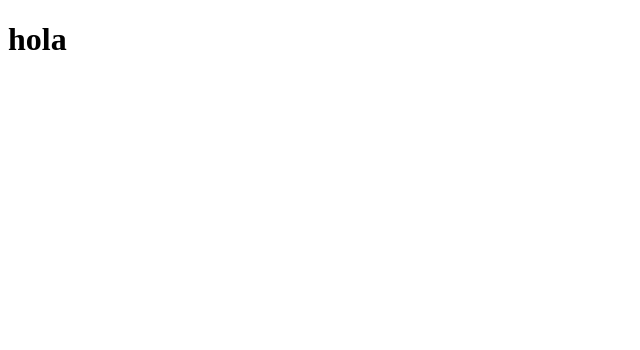
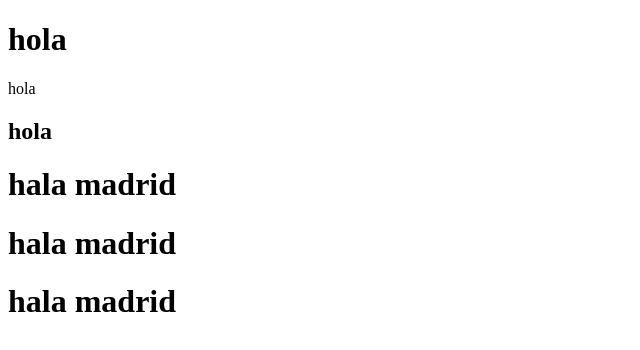
Before and after one commit to DanielRPZ/Proyec, a plain HTML site: page index.html in a window 1280 px wide. Shown: the whole page, without its empty margins (0-640 px from the left). Drawn offline with Linux system fonts and the light colour scheme.

Commit message:
cambios de kennet
hala madrid

```diff
--- a/index.html
+++ b/index.html
@@ -7,5 +7,11 @@
 </head>
 <body>
     <h1>hola</h1>
+    <p>hola</p>
+    <h2>hola</h2>
+    <h1>hala madrid</h1>
+    <h1>hala madrid</h1>
+
+    <h1>hala madrid</h1>
 </body>
 </html>
```
